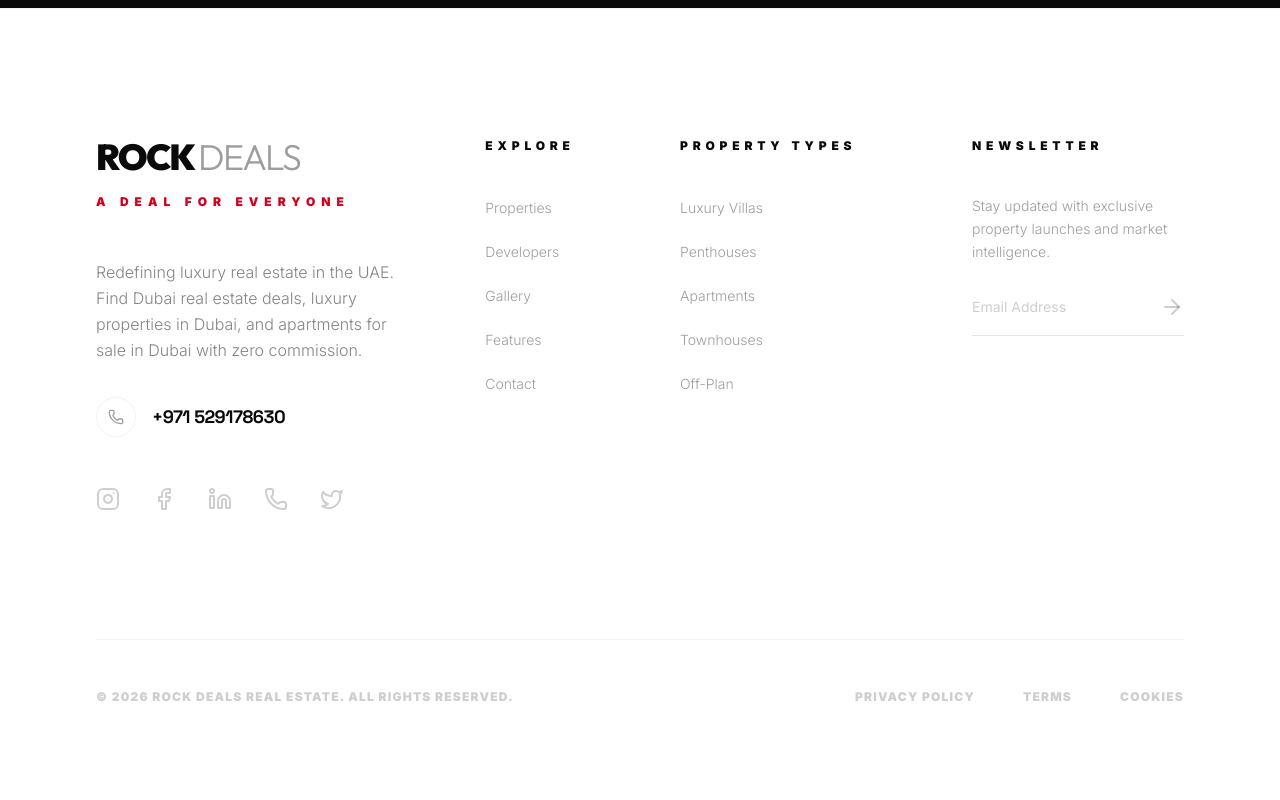
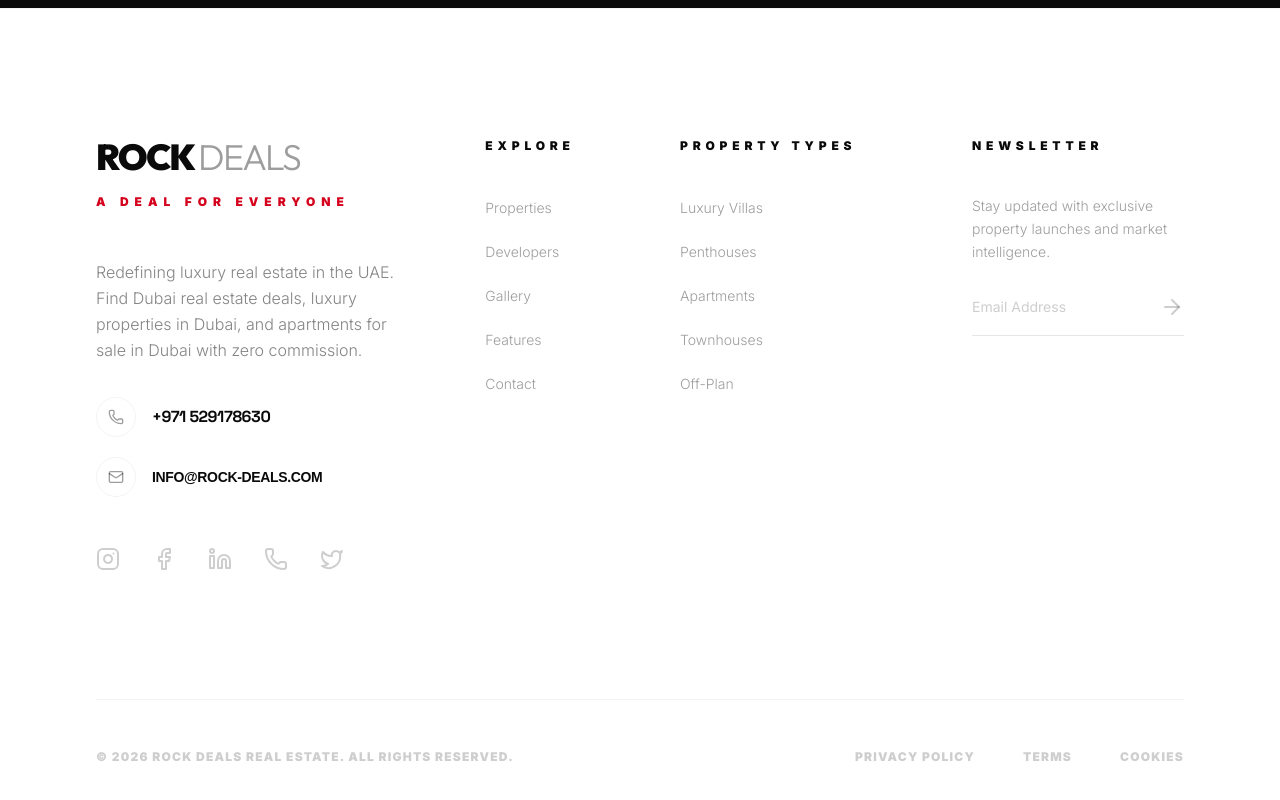
Before and after one commit to rockdeal/Rock-Deals, a React (Vite) app: page / in a window 1280 px wide. Shown: the part 7841-8641 px from the top of the page. Built offline with nearby package versions, Linux system fonts and the light colour scheme; a web font is replaced by a local one.

Commit message:
feat: Update contact email address
Updates the recipient email address in mailto links from `Rockdeals.ae@gmail.com` to `info@rock-deals.com` for better branding and professional contact.

```diff
--- a/src/App.tsx
+++ b/src/App.tsx
@@ -619,7 +619,7 @@ const ROICalculator = ({ onBack }: { onBack: () => void }) => {
                         const email = target[2].value;
                         const subject = `Investment Deal Request from ${name}`;
                         const body = `Investment Deal Request:\nName: ${name}\nPhone: ${phone}\nEmail: ${email}\n\nROI Parameters:\nPrice: ${price}\nYield: ${netYield.toFixed(2)}%`;
-                        window.location.href = `mailto:Rockdeals.ae@gmail.com?subject=${encodeURIComponent(subject)}&body=${encodeURIComponent(body)}`;
+                        window.location.href = `mailto:info@rock-deals.com?subject=${encodeURIComponent(subject)}&body=${encodeURIComponent(body)}`;
                       }}>
                         <div className="grid grid-cols-1 md:grid-cols-2 gap-6">
                           <div className="relative">
@@ -1654,7 +1654,7 @@ Residency Status: ${formData.residencyStatus}
 This request was generated from the Rock Deals Smart Hub.
     `;
 
-    window.location.href = `mailto:Rockdeals.ae@gmail.com?subject=${encodeURIComponent(subject)}&body=${encodeURIComponent(body)}`;
+    window.location.href = `mailto:info@rock-deals.com?subject=${encodeURIComponent(subject)}&body=${encodeURIComponent(body)}`;
     setIsSubmitted(true);
   };
 
@@ -1895,7 +1895,7 @@ Property Type: ${searchPropertyType}
 Furnish: ${searchFurnishStatus}
     `;
 
-    window.location.href = `mailto:Rockdeals.ae@gmail.com?subject=${encodeURIComponent(subject)}&body=${encodeURIComponent(body)}`;
+    window.location.href = `mailto:info@rock-deals.com?subject=${encodeURIComponent(subject)}&body=${encodeURIComponent(body)}`;
     setIsEnquiryModalOpen(false);
     setEnquiryForm({ name: '', email: '', mobile: '' });
   };
@@ -2643,12 +2643,18 @@ Furnish: ${searchFurnishStatus}
               <p className="text-dark/50 text-sm md:text-base leading-relaxed mb-8 max-w-xs font-light">
                 Redefining luxury real estate in the UAE. Find Dubai real estate deals, luxury properties in Dubai, and apartments for sale in Dubai with zero commission.
               </p>
-              <div className="mb-8 md:mb-12">
+              <div className="mb-8 md:mb-12 space-y-4">
                 <a href="tel:+971529178630" className="flex items-center gap-4 group min-h-[44px]">
                   <div className="w-10 h-10 rounded-full border border-dark/5 flex items-center justify-center group-hover:bg-porsche-red group-hover:border-porsche-red transition-all duration-500">
                     <Phone className="w-4 h-4 text-dark/40 group-hover:text-white transition-colors" />
                   </div>
-                  <span className="text-dark font-technical font-bold text-base md:text-lg tracking-tight group-hover:text-porsche-red transition-colors">+971 529178630</span>
+                  <span className="text-dark font-technical font-bold text-[16px] tracking-tight group-hover:text-porsche-red transition-colors">+971 529178630</span>
+                </a>
+                <a href="mailto:info@rock-deals.com" className="flex items-center gap-4 group min-h-[44px]">
+                  <div className="w-10 h-10 rounded-full border border-dark/5 flex items-center justify-center group-hover:bg-porsche-red group-hover:border-porsche-red transition-all duration-500">
+                    <Mail className="w-4 h-4 text-dark/40 group-hover:text-white transition-colors" />
+                  </div>
+                  <span className="text-dark font-[Arial] font-bold text-[14px] tracking-tight group-hover:text-porsche-red transition-colors uppercase">info@rock-deals.com</span>
                 </a>
               </div>
               <div className="flex items-center gap-6 md:gap-8">
```
